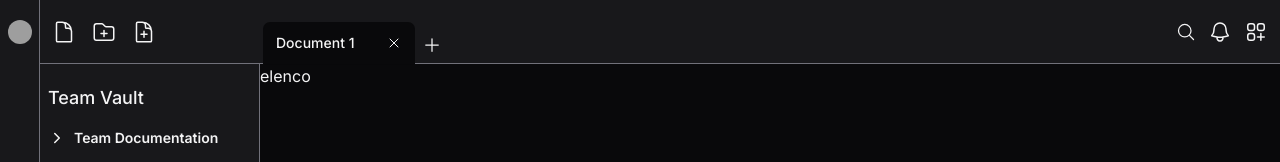
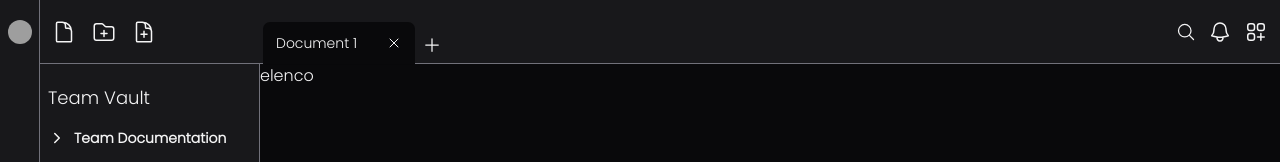
Before and after one commit to Elenco-PE1/elenco, a Next.js app: page / in a window 1280 px wide. Shown: the top 162 px of the page. Built offline with nearby package versions, Linux system fonts and the light colour scheme; grey boxes are pictures that could not be loaded.

Commit message:
updated font

```diff
--- a/app/layout.tsx
+++ b/app/layout.tsx
@@ -1,8 +1,11 @@
 import "./globals.css";
 import type { Metadata } from "next";
-import { Inter } from "next/font/google";
+import { Poppins } from "next/font/google";
 
-const inter = Inter({ subsets: ["latin"] });
+const poppins = Poppins({
+	subsets: ["latin"],
+	weight: "300"
+});
 
 export const metadata: Metadata = {
 	title: "Elenco",
@@ -16,7 +19,7 @@ export default function RootLayout({
 }) {
 	return (
 		<html lang="en" suppressHydrationWarning>
-			<body className={inter.className}>{children}</body>
+			<body className={poppins.className}>{children}</body>
 		</html>
 	);
 }
```
